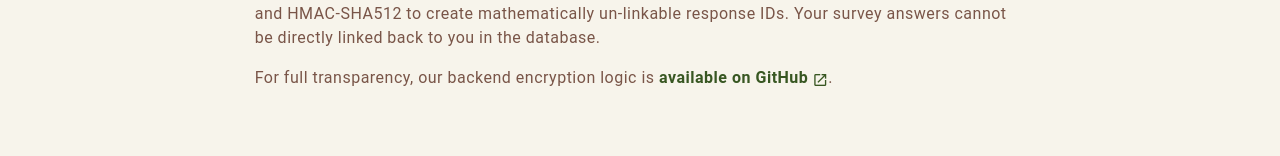
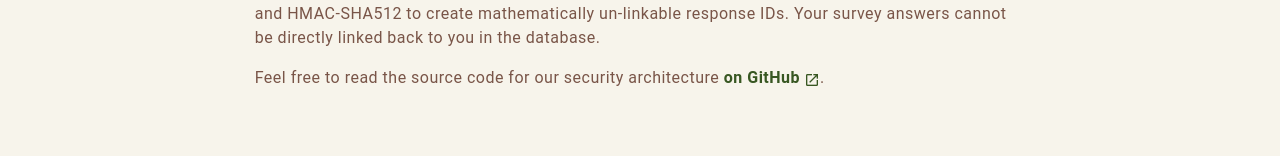
Before and after one commit to FieldFriends/field-friends-web, a Vue app: page /about in a window 1280 px wide. Shown: the part 1813-1969 px from the top of the page. Built offline with nearby package versions, Linux system fonts and the light colour scheme; no server answers; a small style sheet from the web is missing.

Commit message:
Update wording

```diff
--- a/src/pages/About.vue
+++ b/src/pages/About.vue
@@ -121,14 +121,14 @@
           Furthermore, to protect your identity, we use scrypt hashing to prevent dictionary attacks on emails, and HMAC-SHA512 to create mathematically un-linkable response IDs. Your survey answers cannot be directly linked back to you in the database.
         </p>
         <p class="text-body-1 text-secondary page-text">
-          For full transparency, our backend encryption logic is
+          Feel free to read the source code for our security architecture
           <a
             href="https://github.com/FieldFriends/field-friends-web/tree/main/api"
             target="_blank"
             rel="noopener noreferrer"
             class="text-decoration-none font-weight-bold text-link d-inline-flex align-center"
           >
-            available on GitHub
+            on GitHub
             <v-icon
               icon="mdi-open-in-new"
               size="x-small"
```
